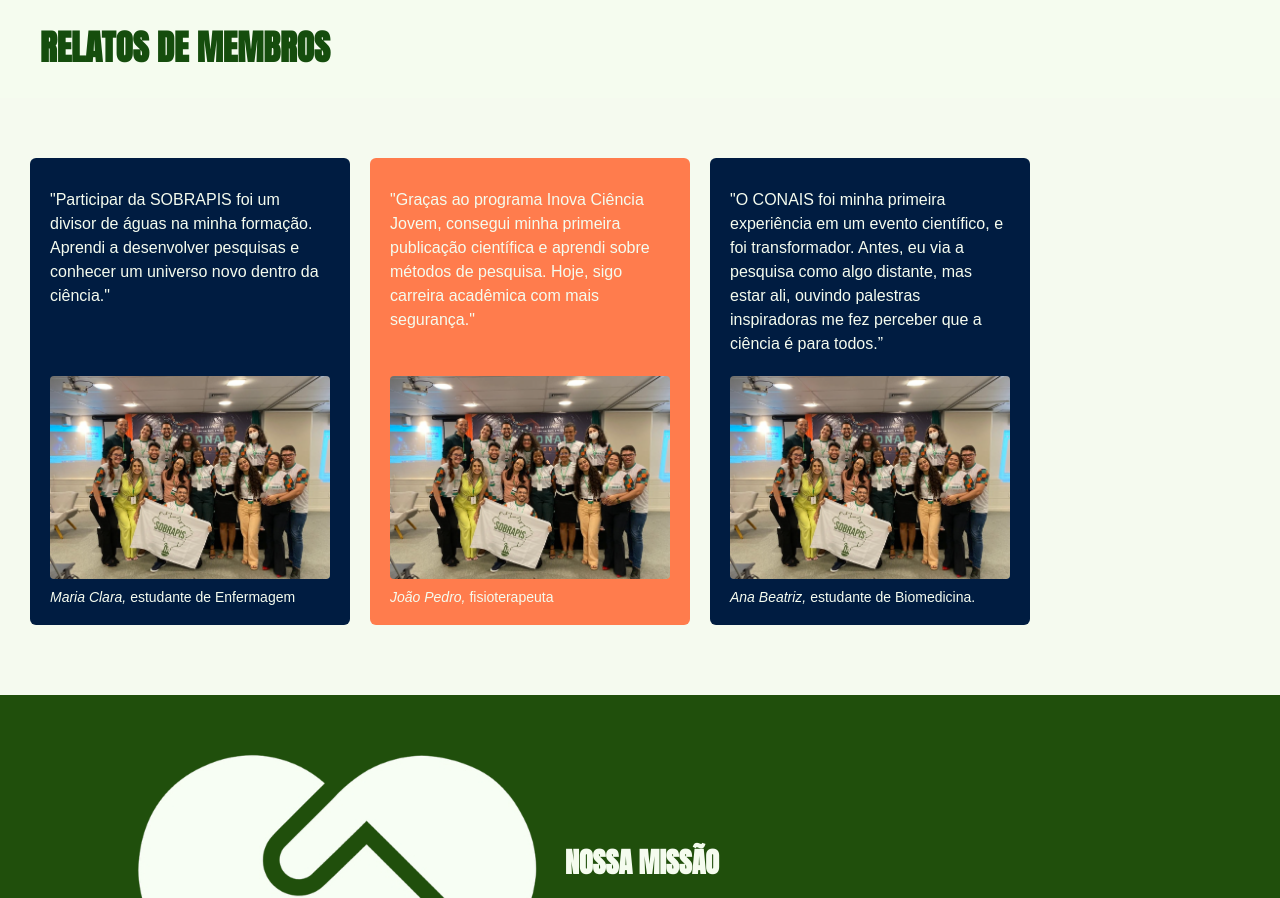
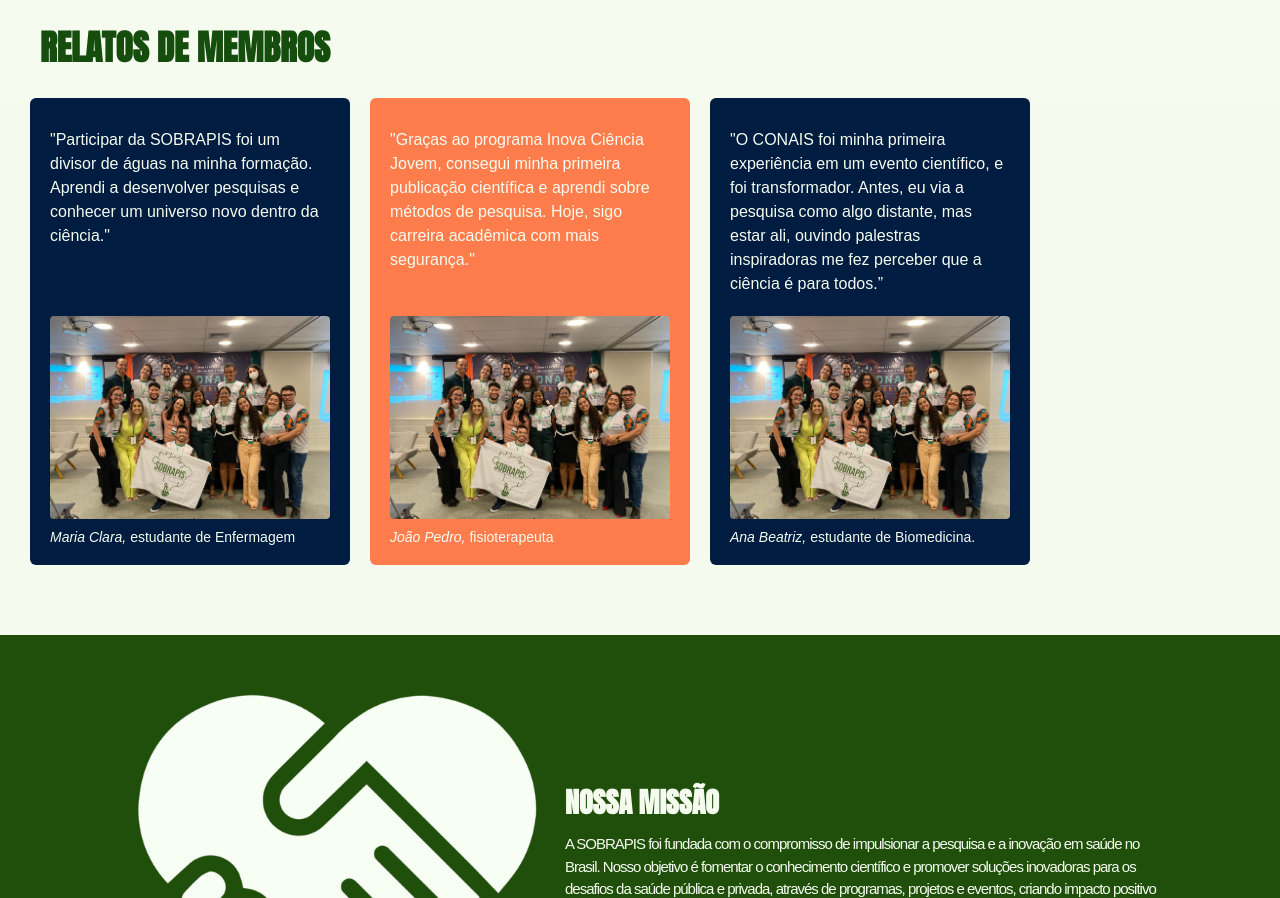
Before and after one commit to HorleyAS/SOBRAPIS_SITE, a plain HTML site: page index.html in a window 1280 px wide. Shown: the part 3872-4770 px from the top of the page. Drawn offline with Linux system fonts and the light colour scheme.

Commit message:
Update estilos.css

```diff
--- a/estilos.css
+++ b/estilos.css
@@ -397,6 +397,8 @@
       background-color: #f5faef;
       padding: 60px 30px;
       font-family: sans-serif;
+      padding-top: 0%;
+
     }
 
     .depoimentos h2 {
```
